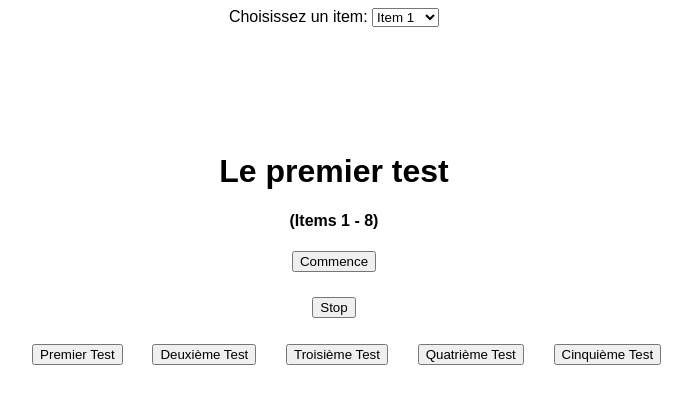
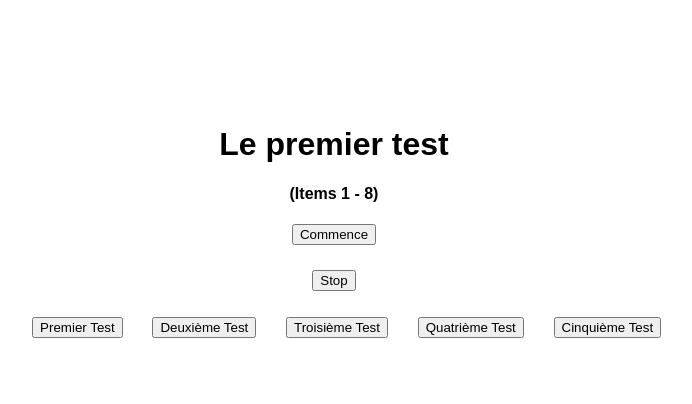
Before and after one commit to hamzaclini/images, a plain HTML site: page index.html in a window 1280 px wide. Shown: the whole page, without its empty margins (306-998 px from the left). Drawn offline with Linux system fonts and the light colour scheme.

Commit message:
Update index.html

```diff
--- a/index.html
+++ b/index.html
@@ -13,7 +13,7 @@
       <!-- Confusion matrix will be displayed here -->
     </table>
 
-    <label for="items">Choisissez un item:</label>
+   <!-- <label for="items">Choisissez un item:</label>
     <select id="items" name="items">
         <option value="item1">Item 1</option>
         <option value="item2">Item 2</option>
@@ -47,7 +47,7 @@
         <option value="item30">Item 30</option>
         <option value="item31">Item 31</option>
         <option value="item32">Item 32</option>
-    </select>
+    </select> -->
 
     <div id="content">
         <div id="first">
```
